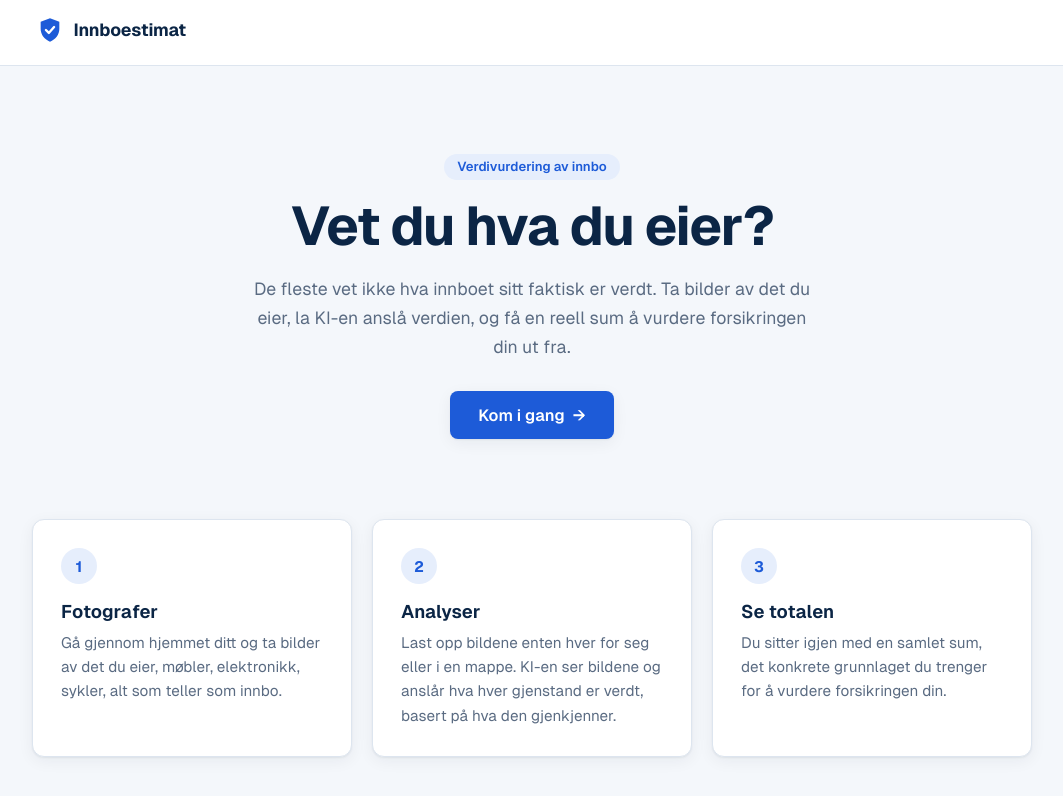
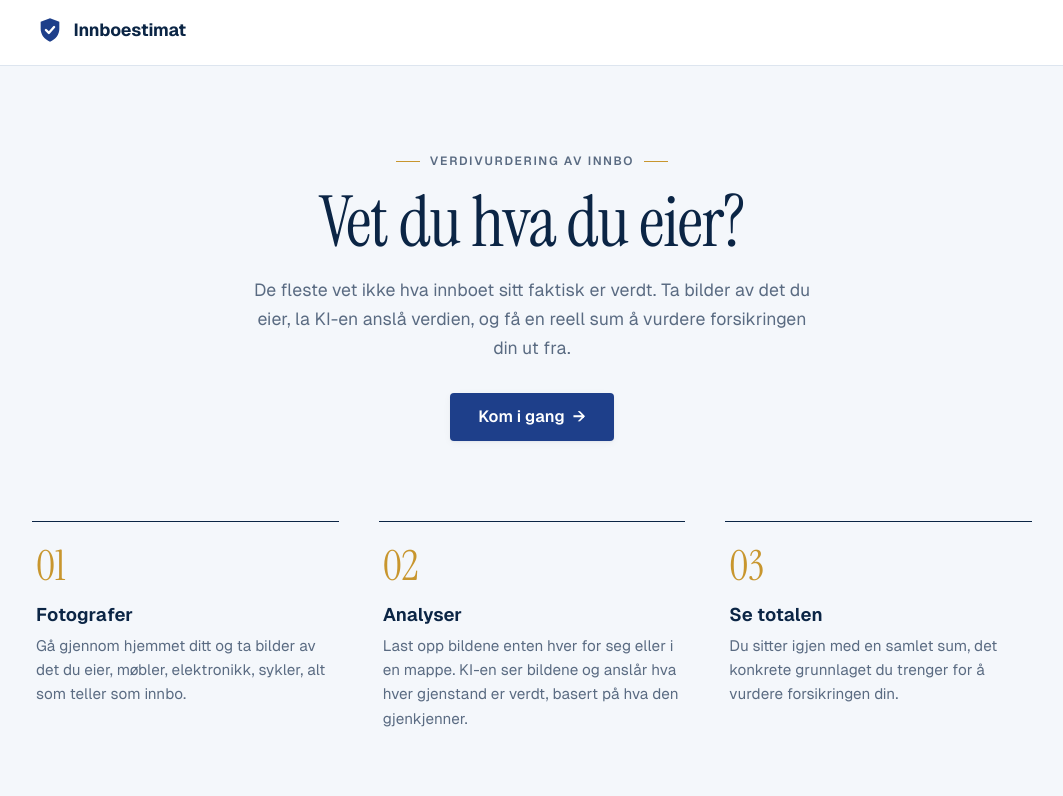
Before and after one commit to jlrsource/Innboforsikrings_estimat, a Next.js app in the folder apps/web/: page / in a window 1280 px wide. Shown: the top 796 px of the page, without its empty margins (108-1171 px from the left). Built offline with nearby package versions, Linux system fonts and the light colour scheme.

Commit message:
feat: update styles for improved UI consistency and add serif font support

```diff
--- a/apps/web/app/globals.css
+++ b/apps/web/app/globals.css
@@ -8,19 +8,20 @@
   --line-strong: #c3cfdd;
 
   --navy: #0b2545;
-  --primary: #1d5bd8;
-  --primary-hover: #174bb5;
+  --primary: #1e3f8a;
+  --primary-hover: #16316e;
   --primary-ink: #ffffff;
-  --primary-soft: #e6eefc;
+  --primary-soft: #e8edf7;
+  --accent: #c8962e;
 
   --danger: #b4362a;
   --danger-soft: #fbeceb;
   --success: #1c7a4f;
   --success-soft: #e7f5ee;
 
-  --radius-sm: 8px;
-  --radius: 12px;
-  --shadow: 0 1px 2px rgba(15, 31, 56, 0.06), 0 4px 16px rgba(15, 31, 56, 0.06);
+  --radius-sm: 4px;
+  --radius: 6px;
+  --shadow: 0 1px 2px rgba(15, 31, 56, 0.05), 0 2px 8px rgba(15, 31, 56, 0.04);
   --shadow-lg: 0 2px 4px rgba(15, 31, 56, 0.06), 0 12px 32px rgba(15, 31, 56, 0.1);
 }
 
@@ -35,10 +36,11 @@
     --line-strong: #2f4262;
 
     --navy: #e7edf5;
-    --primary: #4c86f0;
-    --primary-hover: #6a9cf4;
+    --primary: #5b86e0;
+    --primary-hover: #7a9deb;
     --primary-ink: #ffffff;
-    --primary-soft: #182c4d;
+    --primary-soft: #172a4a;
+    --accent: #e0b25a;
 
     --danger: #f08a7e;
     --danger-soft: #3a1d1d;
@@ -83,6 +85,11 @@ input {
   font: inherit;
 }
 
+h1 {
+  font-family: var(--font-serif), Georgia, serif;
+  font-weight: 400;
+}
+
 :focus-visible {
   outline: 2px solid var(--primary);
   outline-offset: 2px;
--- a/apps/web/app/layout.tsx
+++ b/apps/web/app/layout.tsx
@@ -1,10 +1,16 @@
 import type { Metadata } from "next";
 import localFont from "next/font/local";
+import { Instrument_Serif } from "next/font/google";
 import "./globals.css";
 
 const geistSans = localFont({
   src: "./fonts/GeistVF.woff",
   variable: "--font-geist-sans",
+});
+const instrumentSerif = Instrument_Serif({
+  subsets: ["latin"],
+  weight: "400",
+  variable: "--font-serif",
 });
 const geistMono = localFont({
   src: "./fonts/GeistMonoVF.woff",
@@ -23,7 +29,7 @@ export default function RootLayout({
 }>) {
   return (
     <html lang="nb">
-      <body className={`${geistSans.variable} ${geistMono.variable}`}>
+      <body className={`${geistSans.variable} ${geistMono.variable} ${instrumentSerif.variable}`}>
         {children}
       </body>
     </html>
--- a/apps/web/app/page.module.css
+++ b/apps/web/app/page.module.css
@@ -21,20 +21,29 @@
 }
 
 .eyebrow {
-  padding: 0.3rem 0.8rem;
-  border-radius: 999px;
-  background: var(--primary-soft);
-  color: var(--primary);
-  font-size: 0.82rem;
+  display: inline-flex;
+  align-items: center;
+  gap: 0.6rem;
+  color: var(--ink-muted);
+  font-size: 0.75rem;
   font-weight: 600;
+  letter-spacing: 0.14em;
+  text-transform: uppercase;
+}
+
+.eyebrow::before,
+.eyebrow::after {
+  content: "";
+  width: 24px;
+  height: 1px;
+  background: var(--accent);
 }
 
 .headline {
   color: var(--navy);
-  font-size: clamp(2.3rem, 6vw, 3.4rem);
-  font-weight: 700;
-  line-height: 1.1;
-  letter-spacing: -0.025em;
+  font-size: clamp(2.8rem, 7.5vw, 4.4rem);
+  line-height: 1.02;
+  letter-spacing: -0.015em;
 }
 
 .subhead {
@@ -74,30 +83,23 @@
 .steps {
   display: grid;
   grid-template-columns: repeat(3, 1fr);
-  gap: 1.25rem;
+  gap: 2.5rem;
   width: 100%;
   max-width: 1000px;
   margin-top: 5rem;
 }
 
 .step {
-  padding: 1.75rem;
-  border: 1px solid var(--line);
-  border-radius: var(--radius);
-  background: var(--surface);
-  box-shadow: var(--shadow);
+  padding: 1.5rem 0.25rem 0;
+  border-top: 1px solid var(--navy);
 }
 
 .stepNumber {
-  display: grid;
-  place-items: center;
-  width: 36px;
-  height: 36px;
-  border-radius: 50%;
-  background: var(--primary-soft);
-  color: var(--primary);
-  font-size: 0.95rem;
-  font-weight: 700;
+  display: block;
+  color: var(--accent);
+  font-family: var(--font-serif), Georgia, serif;
+  font-size: 2.6rem;
+  line-height: 1;
 }
 
 .stepTitle {
@@ -120,6 +122,7 @@
 
   .steps {
     grid-template-columns: 1fr;
+    gap: 2rem;
     margin-top: 3.5rem;
   }
 }
--- a/apps/web/app/page.tsx
+++ b/apps/web/app/page.tsx
@@ -41,7 +41,7 @@ export default function Home() {
         <section className={styles.steps}>
           {STEPS.map((step, i) => (
             <div className={styles.step} key={step.title}>
-              <span className={styles.stepNumber}>{i + 1}</span>
+              <span className={styles.stepNumber}>0{i + 1}</span>
               <h2 className={styles.stepTitle}>{step.title}</h2>
               <p className={styles.stepBody}>{step.body}</p>
             </div>
```
Also changed, not shown: apps/web/app/kom-i-gang/page.module.css (+10 -10 lines).
